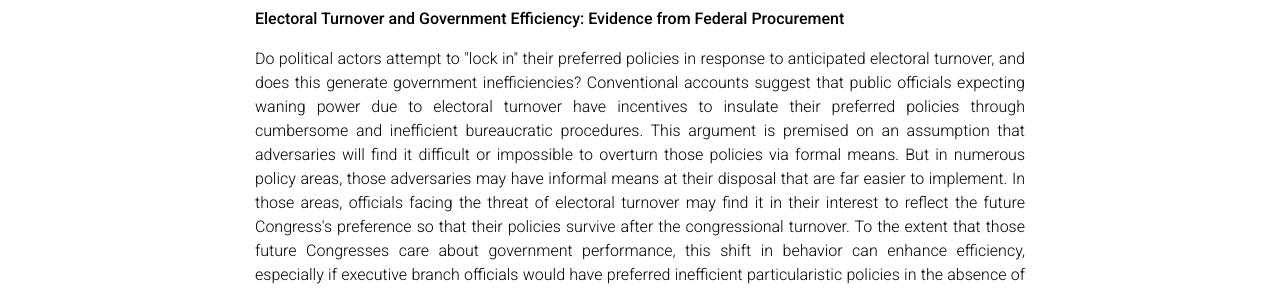
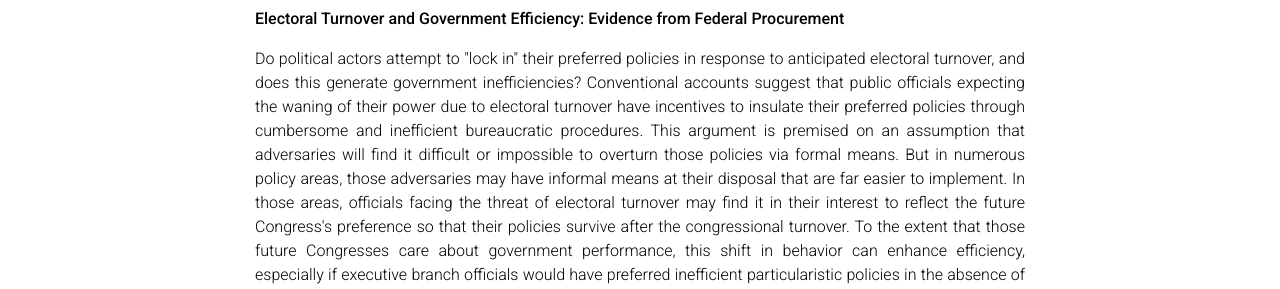
Before and after one commit to kyuwon-lee/kyuwon-lee.github.io, a Jekyll site: the page built from _pages/Research.md, in a window 1280 px wide and 1296 px high. Shown: the part 223-512 px from the top of the window. Built offline with Jekyll 4.4.1, drawn with Linux system fonts in a browser that asks for light colours; comment, search, counter and statistics services are not loaded; a style sheet for code colours, icons or effects is not loaded; some of the changed text lies outside the part shown.

Commit message:
Update Research.md

```diff
--- a/_pages/Research.md
+++ b/_pages/Research.md
@@ -9,7 +9,7 @@ nav: true
 **Electoral Turnover and Government Efficiency: Evidence from Federal Procurement**
 
 <p style="text-align: justify;"><font size="3">
-Do political actors attempt to "lock in" their preferred policies in response to anticipated electoral turnover, and does this generate government inefficiencies? Conventional accounts suggest that public officials expecting waning power due to electoral turnover have incentives to insulate their preferred policies through cumbersome and inefficient bureaucratic procedures. This argument is premised on an assumption that adversaries will find it difficult or impossible to overturn those policies via formal means. But in numerous policy areas, those adversaries may have informal means at their disposal that are far easier to implement. In those areas, officials facing the threat of electoral turnover may find it in their interest to reflect the future Congress's preference so that their policies survive after the congressional turnover. To the extent that those future Congresses care about government performance, this shift in behavior can enhance efficiency, especially if executive branch officials would have preferred inefficient particularistic policies in the absence of any threat to their electoral dominance.</font></p>
+Do political actors attempt to "lock in" their preferred policies in response to anticipated electoral turnover, and does this generate government inefficiencies? Conventional accounts suggest that public officials expecting the waning of their power due to electoral turnover have incentives to insulate their preferred policies through cumbersome and inefficient bureaucratic procedures. This argument is premised on an assumption that adversaries will find it difficult or impossible to overturn those policies via formal means. But in numerous policy areas, those adversaries may have informal means at their disposal that are far easier to implement. In those areas, officials facing the threat of electoral turnover may find it in their interest to reflect the future Congress's preference so that their policies survive after the congressional turnover. To the extent that those future Congresses care about government performance, this shift in behavior can enhance efficiency, especially if executive branch officials would have preferred inefficient particularistic policies in the absence of any threat to their electoral dominance.</font></p>
 
 <p style="text-align: justify;"><font size="3">
  I evaluate these incentives in the context of the federal procurement where federal agencies under unified government, if there is no threat of future congressional turnover, are incentivized to give non-competitive, higher-cost contracts to firms that donated to the president's party. Using data on over 10 million federal procurement contracts in the United States, I find that as the probability of future congressional turnover increases, federal agencies under unified government are more likely to provide lower-cost contracts through competitive bidding, in the expectation that the opposition Congress might overturn non-competitive contracts given to the president's donors. My findings challenge the dominant perspective that electoral turnover degrades bureaucratic performance.</font></p>
```
